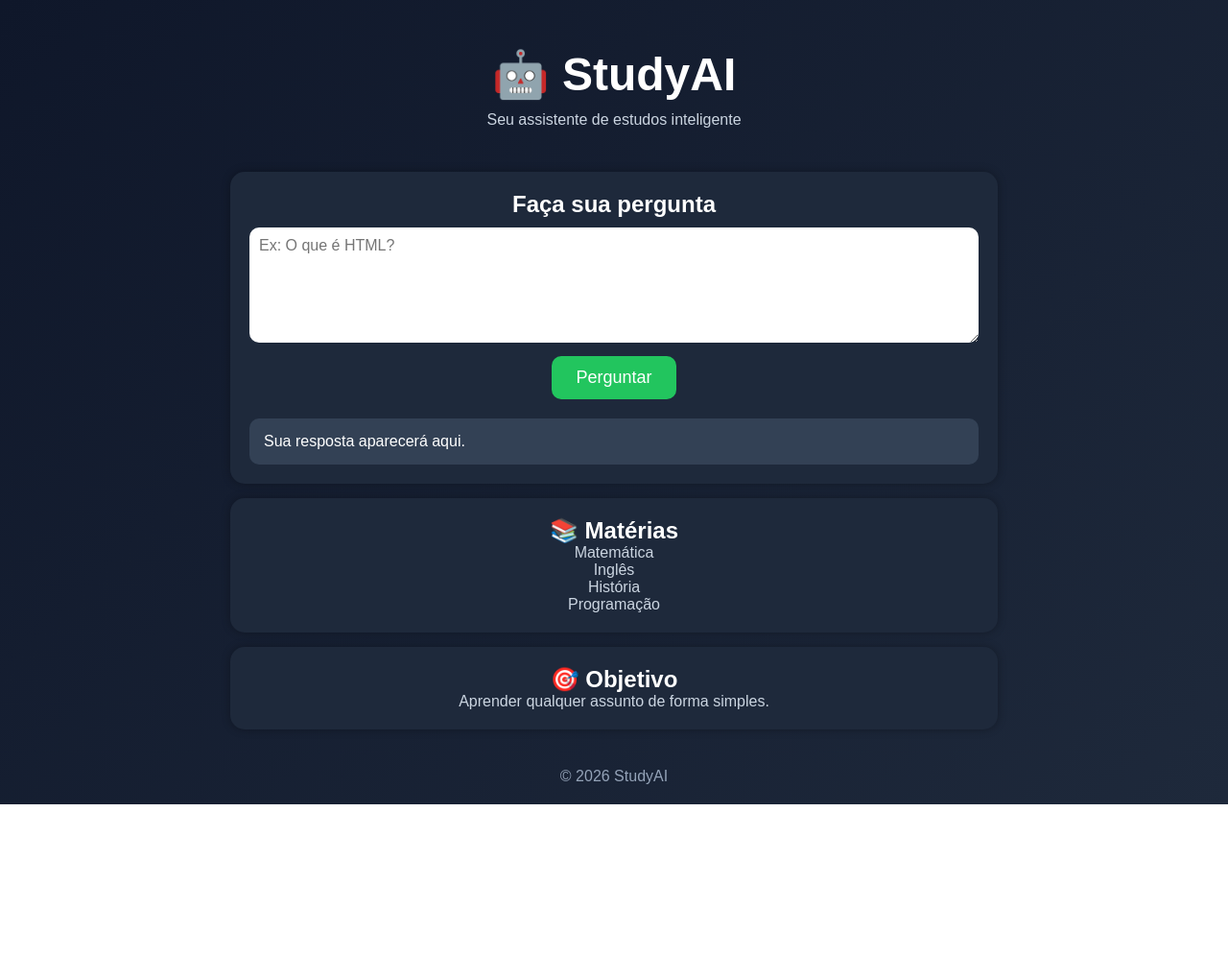
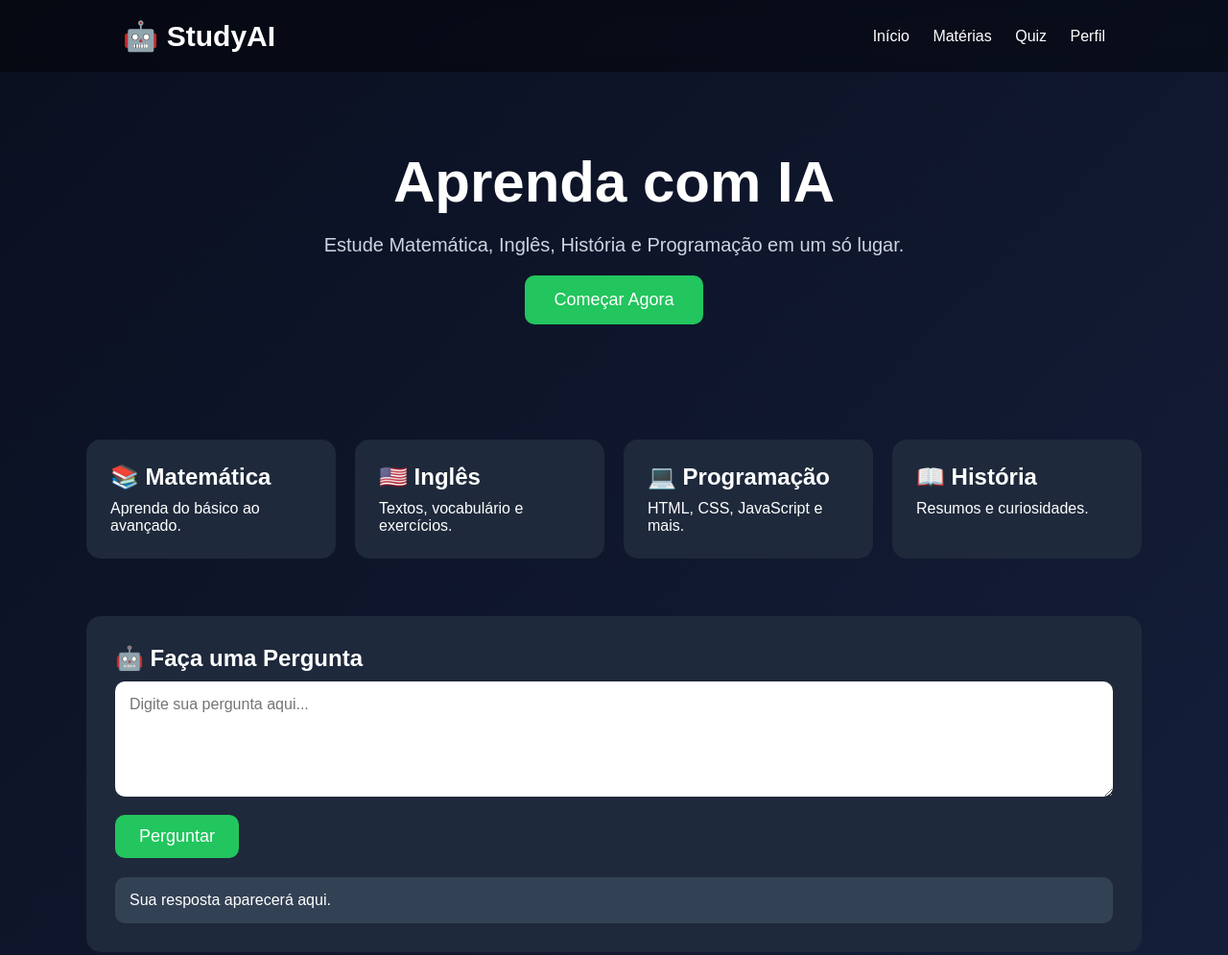
Before and after one commit to vandesonrene1-maker/meu-site, a plain HTML site: page studyai.html in a window 1280 px wide. Shown: the top 995 px of the page at 96% size. Before the commit the page ends 838 px from the top, so only its background shows below. Drawn offline with Linux system fonts and the light colour scheme.

Commit message:
Update studyai.html

```diff
--- a/studyai.html
+++ b/studyai.html
@@ -3,9 +3,10 @@
 <head>
 <meta charset="UTF-8">
 <meta name="viewport" content="width=device-width, initial-scale=1.0">
-<title>StudyAI</title>
+<title>StudyAI 2.0</title>
 
 <style>
+
 *{
 margin:0;
 padding:0;
@@ -14,42 +15,97 @@ font-family:Arial,sans-serif;
 }
 
 body{
-background:linear-gradient(135deg,#0f172a,#1e293b);
+background:linear-gradient(135deg,#0a0f1f,#16213e);
 color:white;
-text-align:center;
-padding:20px;
 }
 
-header{
-padding:30px;
+nav{
+display:flex;
+justify-content:space-between;
+align-items:center;
+padding:20px 10%;
+background:rgba(0,0,0,0.4);
+backdrop-filter:blur(10px);
+position:sticky;
+top:0;
 }
 
-h1{
-font-size:3rem;
-margin-bottom:10px;
+.logo{
+font-size:30px;
+font-weight:bold;
 }
 
-p{
+.menu a{
+color:white;
+text-decoration:none;
+margin-left:20px;
+}
+
+.hero{
+text-align:center;
+padding:80px 20px;
+}
+
+.hero h1{
+font-size:60px;
+margin-bottom:20px;
+}
+
+.hero p{
+font-size:20px;
 color:#cbd5e1;
 }
 
+.btn{
+display:inline-block;
+margin-top:20px;
+padding:15px 30px;
+background:#22c55e;
+color:white;
+text-decoration:none;
+border-radius:10px;
+font-size:18px;
+}
+
 .container{
-max-width:800px;
+width:90%;
+max-width:1100px;
 margin:auto;
+}
+
+.cards{
+display:grid;
+grid-template-columns:repeat(auto-fit,minmax(250px,1fr));
+gap:20px;
+margin-top:40px;
 }
 
 .card{
 background:#1e293b;
-padding:20px;
-margin:15px 0;
+padding:25px;
 border-radius:15px;
-box-shadow:0 0 10px rgba(0,0,0,0.3);
+transition:0.3s;
+}
+
+.card:hover{
+transform:translateY(-5px);
+}
+
+.card h2{
+margin-bottom:10px;
+}
+
+.pergunta{
+margin-top:60px;
+background:#1e293b;
+padding:30px;
+border-radius:15px;
 }
 
 textarea{
 width:100%;
 height:120px;
-padding:10px;
+padding:15px;
 border:none;
 border-radius:10px;
 font-size:16px;
@@ -58,47 +114,100 @@ margin-top:10px;
 
 button{
 background:#22c55e;
-color:white;
 border:none;
 padding:12px 25px;
 border-radius:10px;
 font-size:18px;
+color:white;
 cursor:pointer;
-margin-top:10px;
-}
-
-button:hover{
-transform:scale(1.05);
+margin-top:15px;
 }
 
 #resposta{
 margin-top:20px;
+background:#334155;
 padding:15px;
-background:#334155;
 border-radius:10px;
-text-align:left;
+}
+
+.quiz{
+margin-top:60px;
+background:#1e293b;
+padding:30px;
+border-radius:15px;
+text-align:center;
 }
 
 footer{
-margin-top:40px;
-color:#94a3b8;
+margin-top:80px;
+padding:30px;
+text-align:center;
+background:#0f172a;
 }
+
 </style>
+</head>
 
-</head>
 <body>
 
-<header>
-<h1>🤖 StudyAI</h1>
-<p>Seu assistente de estudos inteligente</p>
-</header>
+<nav>
+<div class="logo">🤖 StudyAI</div>
+
+<div class="menu">
+<a href="#">Início</a>
+<a href="#">Matérias</a>
+<a href="#">Quiz</a>
+<a href="#">Perfil</a>
+</div>
+</nav>
+
+<section class="hero">
+
+<h1>Aprenda com IA</h1>
+
+<p>
+Estude Matemática, Inglês, História e Programação
+em um só lugar.
+</p>
+
+<a class="btn" href="#perguntar">
+Começar Agora
+</a>
+
+</section>
 
 <div class="container">
 
+<div class="cards">
+
 <div class="card">
-<h2>Faça sua pergunta</h2>
+<h2>📚 Matemática</h2>
+<p>Aprenda do básico ao avançado.</p>
+</div>
 
-<textarea id="pergunta" placeholder="Ex: O que é HTML?"></textarea>
+<div class="card">
+<h2>🇺🇸 Inglês</h2>
+<p>Textos, vocabulário e exercícios.</p>
+</div>
+
+<div class="card">
+<h2>💻 Programação</h2>
+<p>HTML, CSS, JavaScript e mais.</p>
+</div>
+
+<div class="card">
+<h2>📖 História</h2>
+<p>Resumos e curiosidades.</p>
+</div>
+
+</div>
+
+<div class="pergunta" id="perguntar">
+
+<h2>🤖 Faça uma Pergunta</h2>
+
+<textarea id="texto"
+placeholder="Digite sua pergunta aqui..."></textarea>
 
 <button onclick="responder()">
 Perguntar
@@ -107,47 +216,60 @@ Perguntar
 <div id="resposta">
 Sua resposta aparecerá aqui.
 </div>
+
 </div>
 
-<div class="card">
-<h2>📚 Matérias</h2>
-<p>Matemática</p>
-<p>Inglês</p>
-<p>História</p>
-<p>Programação</p>
-</div>
+<div class="quiz">
 
-<div class="card">
-<h2>🎯 Objetivo</h2>
-<p>Aprender qualquer assunto de forma simples.</p>
+<h2>🧠 Quiz Rápido</h2>
+
+<p>Quanto é 5 + 5 ?</p>
+
+<button onclick="quiz('10')">10</button>
+<button onclick="quiz('8')">8</button>
+<button onclick="quiz('12')">12</button>
+
+<p id="resultadoQuiz"></p>
+
 </div>
 
 </div>
 
 <footer>
-© 2026 StudyAI
+© 2026 StudyAI - Desenvolvido por Stallone mago 🚀
 </footer>
 
 <script>
 
 function responder(){
 
-let pergunta =
-document.getElementById("pergunta").value;
+let texto =
+document.getElementById("texto").value;
 
 let resposta =
 document.getElementById("resposta");
 
-if(pergunta == ""){
-resposta.innerHTML =
+if(texto==""){
+resposta.innerHTML=
 "Digite uma pergunta.";
 return;
 }
 
-resposta.innerHTML =
-"Você perguntou: <b>" +
-pergunta +
+resposta.innerHTML=
+"Você perguntou: <b>"+texto+
 "</b><br><br>Em breve a IA responderá automaticamente.";
+
+}
+
+function quiz(valor){
+
+if(valor=="10"){
+document.getElementById("resultadoQuiz").innerHTML=
+"✅ Resposta correta!";
+}else{
+document.getElementById("resultadoQuiz").innerHTML=
+"❌ Resposta incorreta.";
+}
 
 }
 
```
